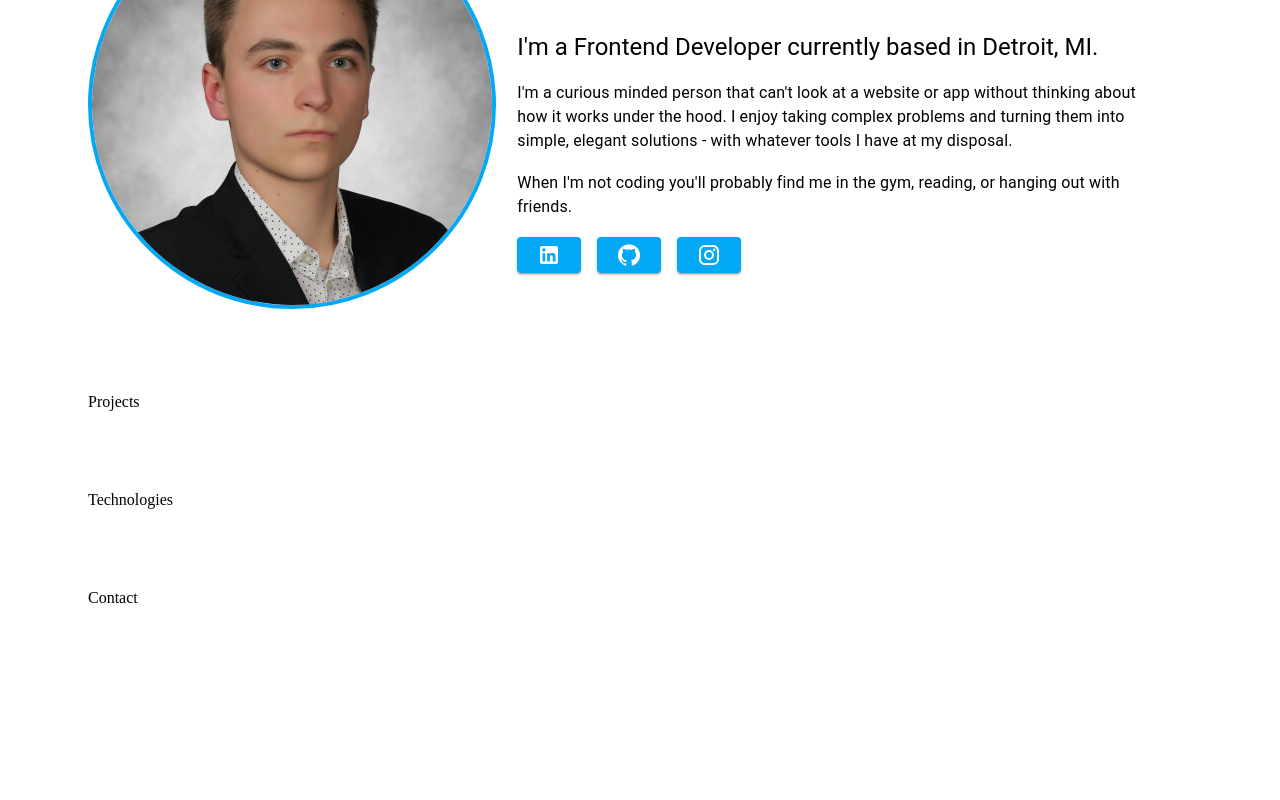
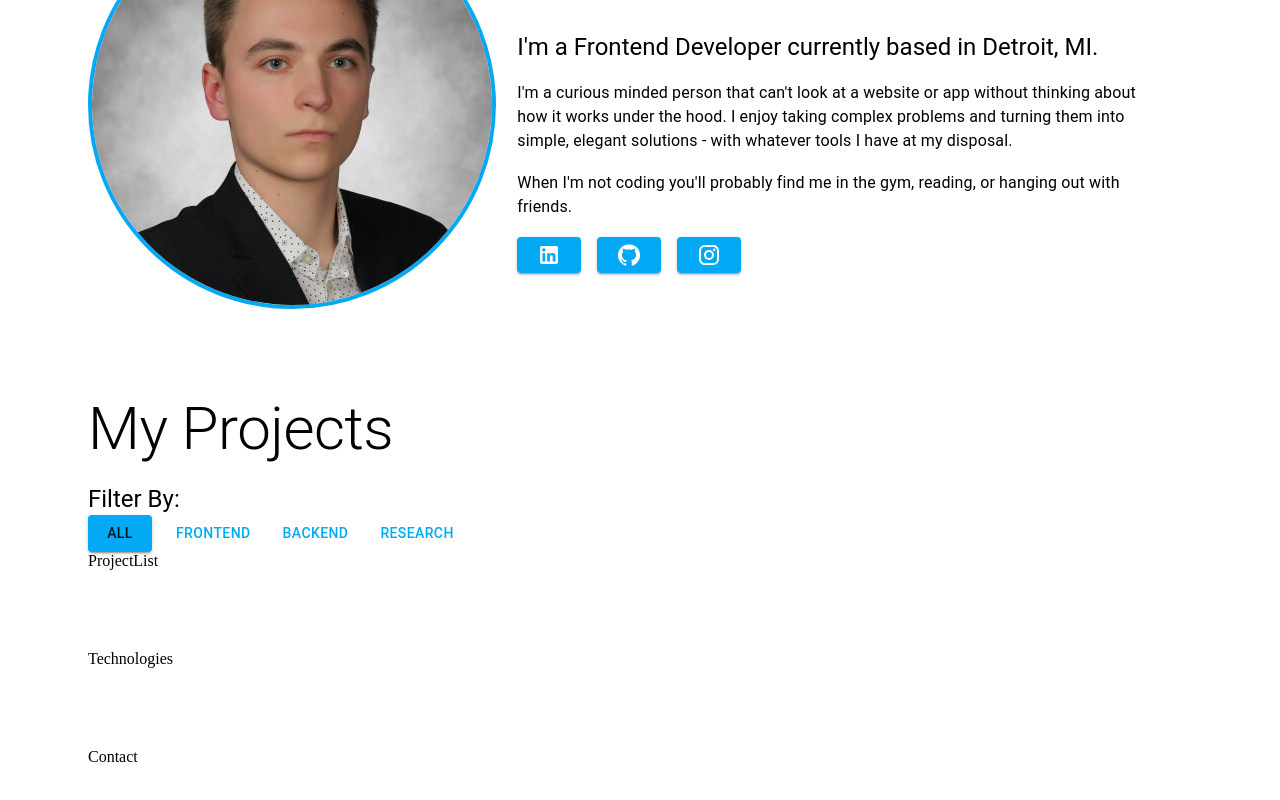
Before and after one commit to couvq/Portfolio-Site-V.2, a React (Create React App) app in the folder portfolio-site-v2/: page / in a window 1280 px wide. Shown: the part 1179-1979 px from the top of the page. Before the commit the page ends 1834 px from the top, so only its background shows below. Built offline with nearby package versions, Linux system fonts and the light colour scheme.

Commit message:
skeleton code and planning for Projects section

```diff
--- /dev/null
+++ b/portfolio-site-v2/src/components/Projects/ProjectList.js
@@ -0,0 +1,11 @@
+import React from 'react';
+
+const ProjectList = () => {
+
+
+  return (
+    <div>ProjectList</div>
+  );
+}
+
+export default ProjectList;
--- a/portfolio-site-v2/src/components/Projects/Projects.js
+++ b/portfolio-site-v2/src/components/Projects/Projects.js
@@ -1,8 +1,10 @@
+
+import { Button, Stack, Typography } from '@mui/material';
 import React from 'react';
 
+import ProjectList from './ProjectList';
+
 const Projects = () => {
-
-
 
   return (
     <div id="Projects"
@@ -10,7 +12,17 @@ const Projects = () => {
       padding: '2.5rem 5rem'
     }}
     >
-    Projects</div>
+    <Typography variant="h2">My Projects</Typography>
+    <br />
+    <Typography variant='h5'>Filter By: </Typography>
+    <Stack direction="row" spacing={2}>
+      <Button variant="contained">All</Button>
+      <Button>Frontend</Button>
+      <Button>Backend</Button>
+      <Button>Research</Button>
+    </Stack>
+    <ProjectList />
+    </div>
   );
 }
 
```
Also changed, not shown: portfolio-site-v2/src/components/Projects/ProjectCard.js (added, +11 -0 lines).
